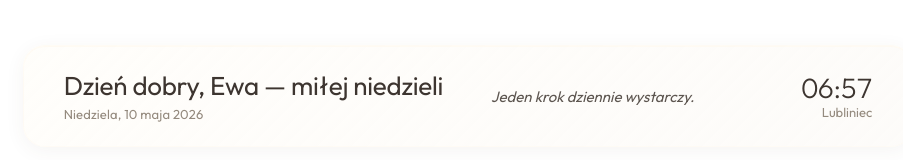
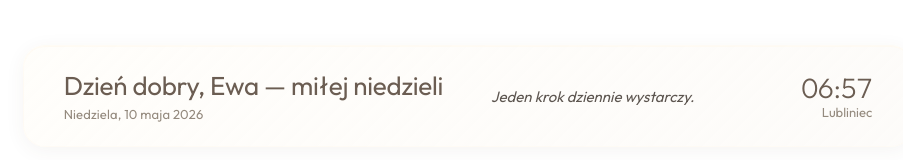
Before and after one commit to ewakkopyto-dotcom/ewa, a plain HTML site: page index.html in a window 1280 px wide. Shown: the part 328-488 px from the top of the page, without its empty margins (172-1075 px from the left). Drawn offline with Linux system fonts and the light colour scheme; no server answers.

Commit message:
Update index.html

```diff
--- a/index.html
+++ b/index.html
@@ -48,7 +48,7 @@
     font-size: 26px;
     font-weight: 400;
     line-height: 1.2;
-    color: #3d3530;
+    color: #6b5d52;
     letter-spacing: -0.01em;
   }
 
@@ -79,7 +79,7 @@
     font-size: 28px;
     font-weight: 300;
     line-height: 1.05;
-    color: #3d3530;
+    color: #6b5d52;
     letter-spacing: -0.02em;
     font-feature-settings: 'tnum';
   }
```
